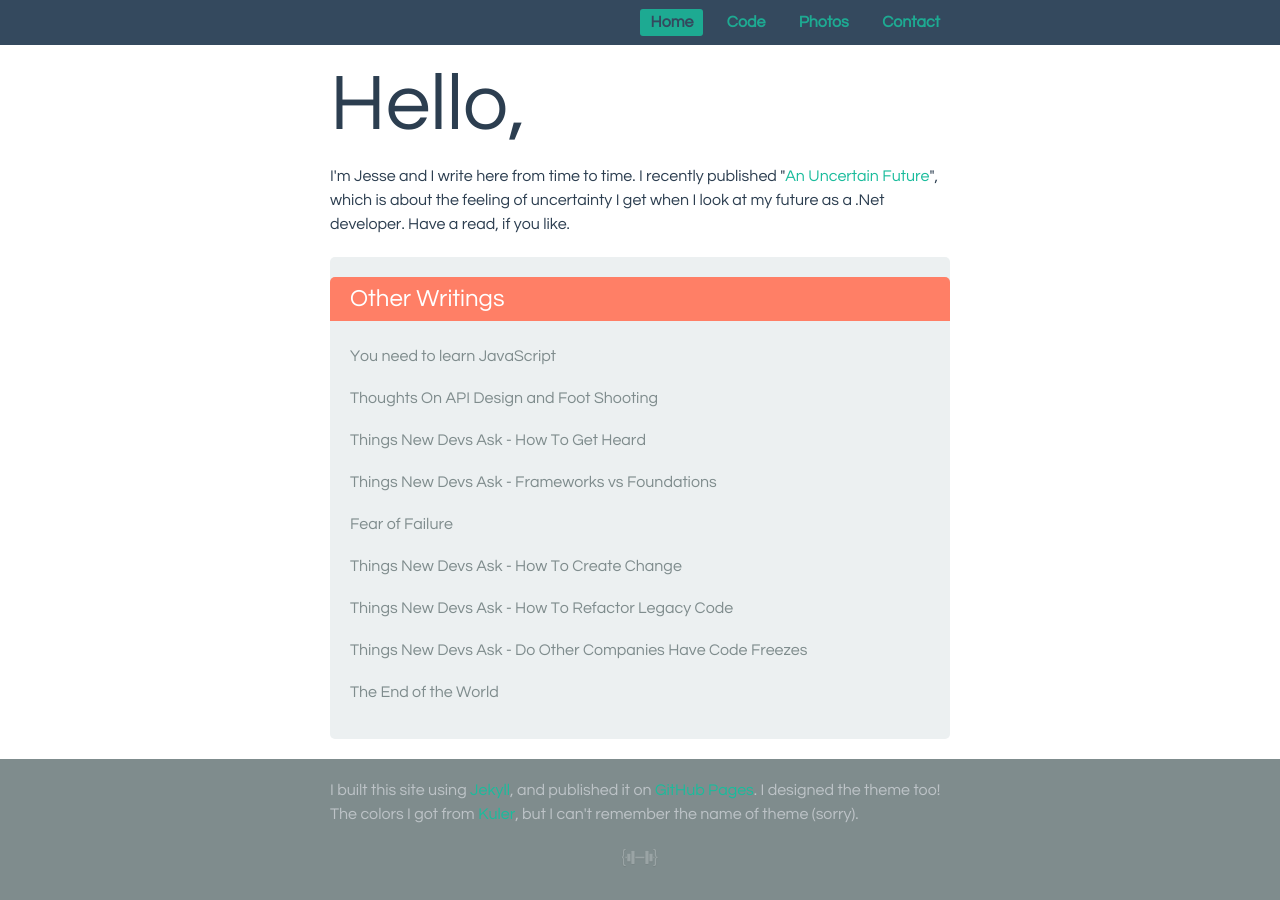
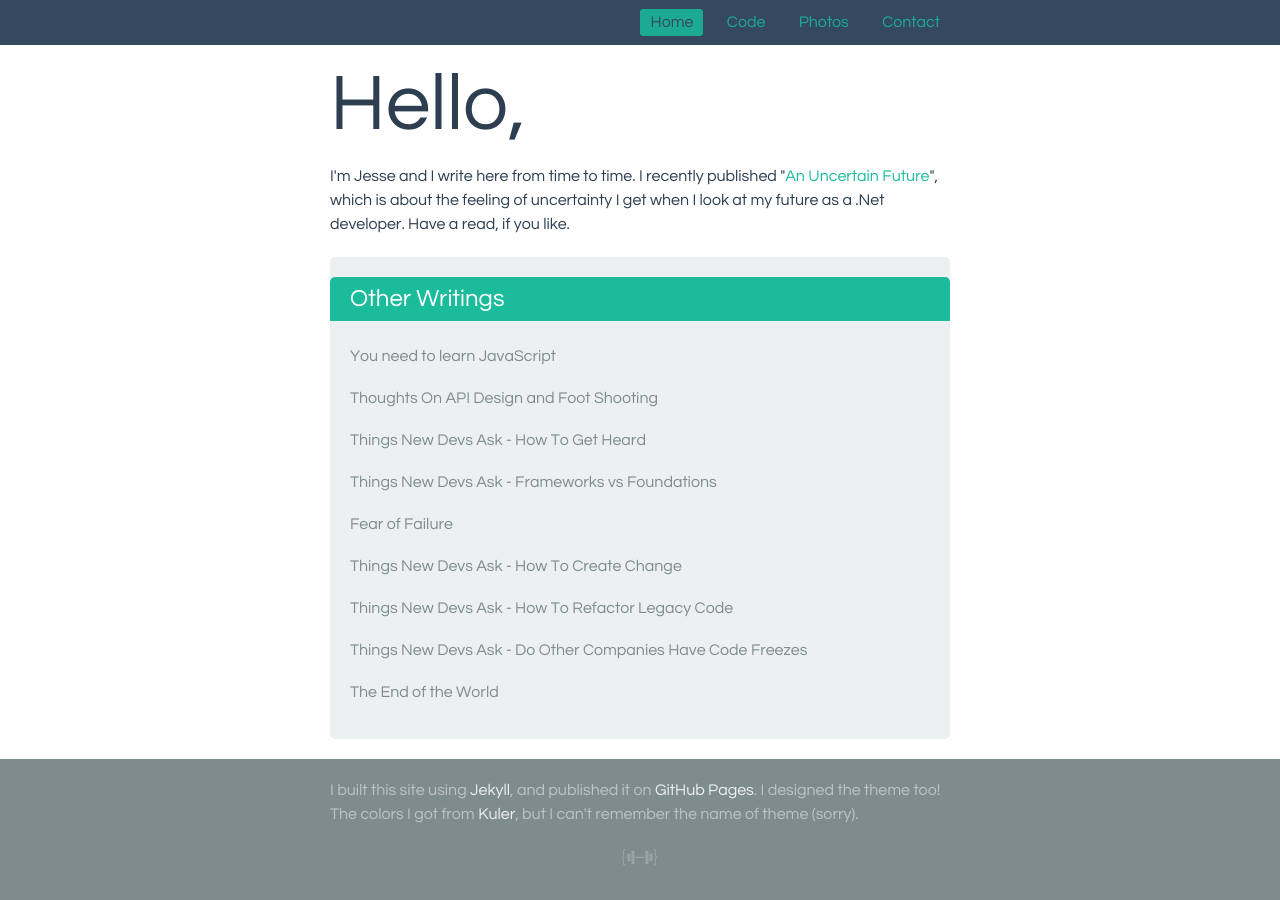
Before and after one commit to JesseWilliamson/jessewilliamson.github.com, a Jekyll site: the page built from index.html, in a window 1280 px wide. Built offline with Jekyll 4.4.1, drawn with Linux system fonts in a browser that asks for light colours.

Commit message:
changing colors

```diff
--- a/css/site.css
+++ b/css/site.css
@@ -42,7 +42,6 @@ nav {
 nav a {
   opacity: .85;
   line-height: 35px;
-  font-weight: 700;
   padding: 5px 10px;
   margin-left: 10px; }
 
@@ -97,6 +96,9 @@ footer {
   color: #bdc3c7;
   padding: 20px 0; }
 
+footer a {
+  color: #ecf0f1; }
+
 footer a:hover {
   text-decoration: none; }
 
@@ -136,7 +138,7 @@ li {
   border-radius: 5px 5px 0 0;
   margin: 0px 0px 20px 0px;
   padding: 10px 20px;
-  background-color: #ff7f66;
+  background-color: #1abc9c;
   color: white; }
 
 .other-posts ul {
```
Also changed, not shown: css/site.scss (+6 -3 lines).
